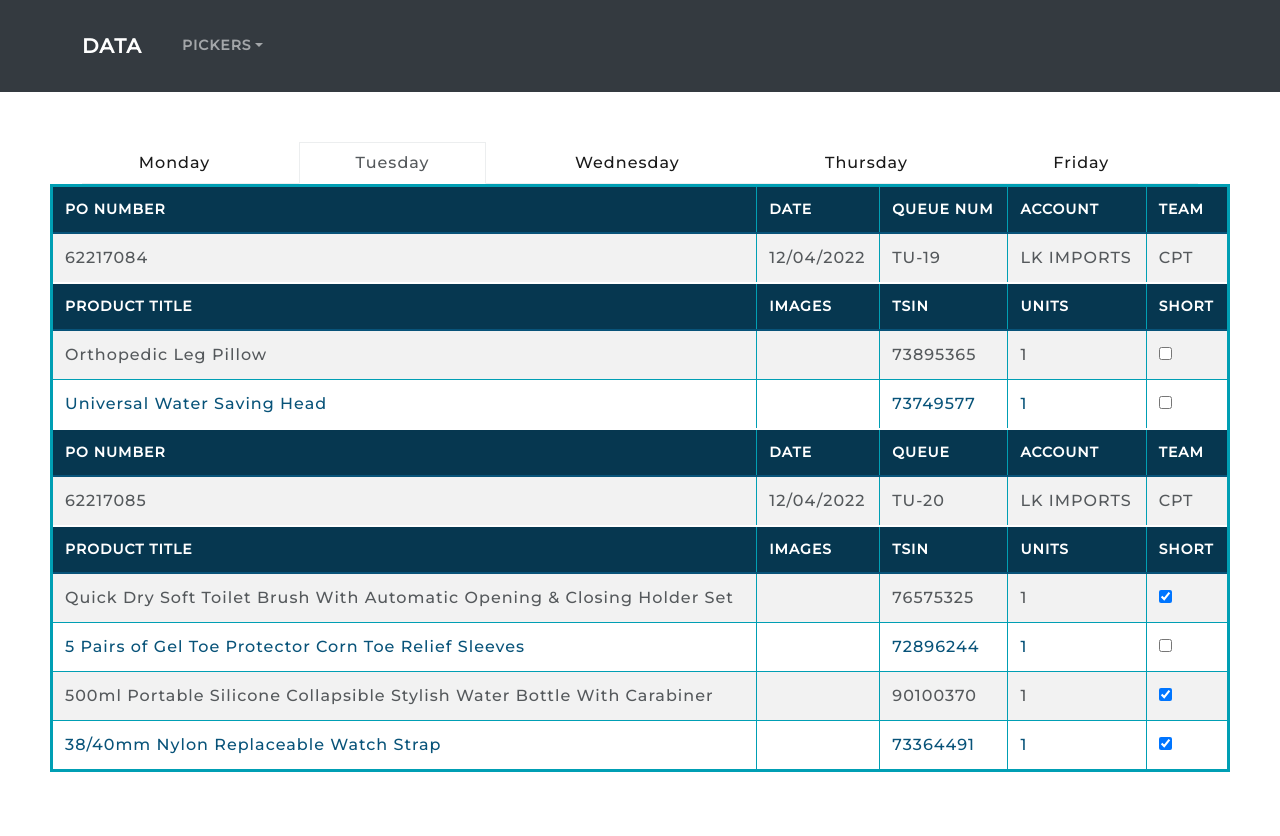
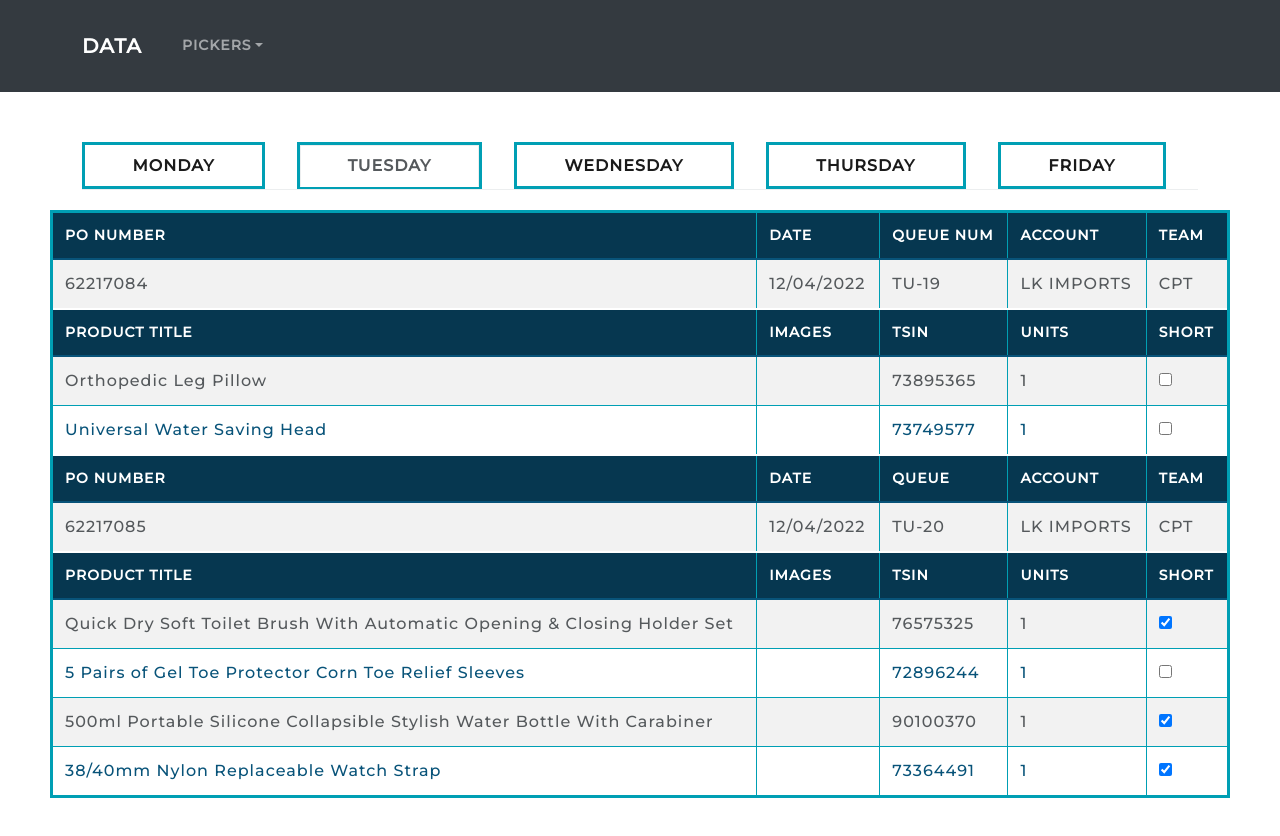
Before and after one commit to khen0071/inventory-system-test, a React (Create React App) app: page /tuesday_pickers in a window 1280 px wide. Shown: the top 836 px of the page. Built offline with nearby package versions, Linux system fonts and the light colour scheme.

Commit message:
second commit

```diff
--- a/src/components/PickersNav.js
+++ b/src/components/PickersNav.js
@@ -6,34 +6,34 @@ import { LinkContainer } from 'react-router-bootstrap';
 const PickersSheet = () => {
   return (
     <>
-      <div>
+      <div className='pickers_nav_container'>
         <Container>
           <Nav fill variant='tabs' defaultActiveKey='/'>
-            <Nav.Item>
+            <Nav.Item className='pickers_nav_item'>
               <LinkContainer to='/monday_pickers'>
                 <Nav.Link>Monday</Nav.Link>
               </LinkContainer>
             </Nav.Item>
 
-            <Nav.Item>
+            <Nav.Item className='pickers_nav_item'>
               <LinkContainer to='/tuesday_pickers'>
                 <Nav.Link>Tuesday</Nav.Link>
               </LinkContainer>
             </Nav.Item>
 
-            <Nav.Item>
+            <Nav.Item className='pickers_nav_item'>
               <LinkContainer to='/wednesday_pickers'>
                 <Nav.Link>Wednesday</Nav.Link>
               </LinkContainer>
             </Nav.Item>
 
-            <Nav.Item>
+            <Nav.Item className='pickers_nav_item'>
               <LinkContainer to='/thursday_pickers'>
                 <Nav.Link>Thursday</Nav.Link>
               </LinkContainer>
             </Nav.Item>
 
-            <Nav.Item>
+            <Nav.Item className='pickers_nav_item'>
               <LinkContainer to='/friday_pickers'>
                 <Nav.Link>Friday</Nav.Link>
               </LinkContainer>
--- a/src/index.css
+++ b/src/index.css
@@ -77,3 +77,13 @@ h3 {
   color: #fff;
   background: #013179;
 }
+
+.pickers_nav_container {
+  margin-bottom: 20px;
+  text-transform: uppercase;
+  font-weight: bold;
+}
+
+.pickers_nav_item {
+  border: 3px solid #009fb4;
+}
```
